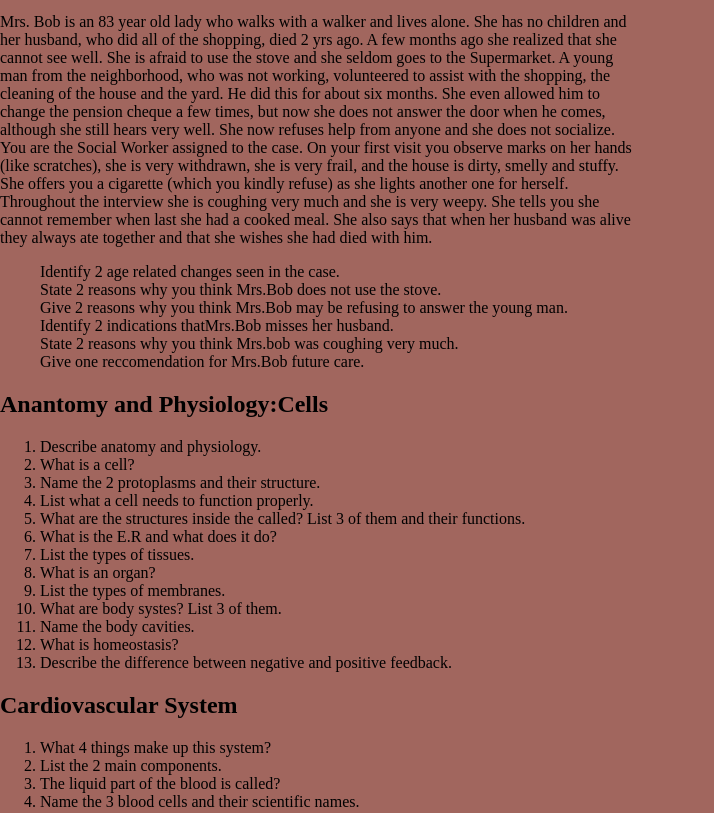
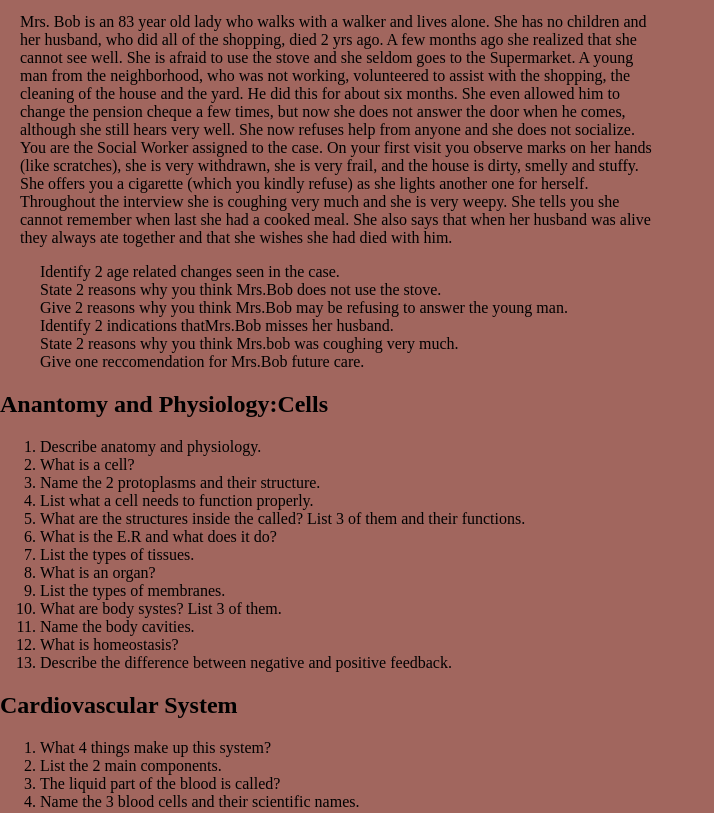
Before and after one commit to siner404/NAS, a plain HTML site: page index.html in a window 1280 px wide. Shown: the part 1169-1982 px from the top of the page, without its empty margins (0-714 px from the left). Drawn offline with Linux system fonts and the light colour scheme.

Commit message:
room class added.

```diff
--- a/index.html
+++ b/index.html
@@ -43,7 +43,7 @@
 				<li>What is elderly abuse?</li>
 				<li>State 2 types of abuse and the signs of them.</li>
 			</ol>
-			<p>Mrs. Bob is an 83 year old lady who walks with a walker and lives alone. She has no children
+			<p class="room">Mrs. Bob is an 83 year old lady who walks with a walker and lives alone. She has no children
 and her husband, who did all of the shopping, died 2 yrs ago. A few months ago she realized
 that she cannot see well. She is afraid to use the stove and she seldom goes to the Supermarket.
 A young man from the neighborhood, who was not working, volunteered to assist with the
--- a/style.css
+++ b/style.css
@@ -44,3 +44,7 @@ p{
 ul > h2{
 	margin-left: -40px;
 }
+
+.room{
+	margin-left: 20px;
+}
```
